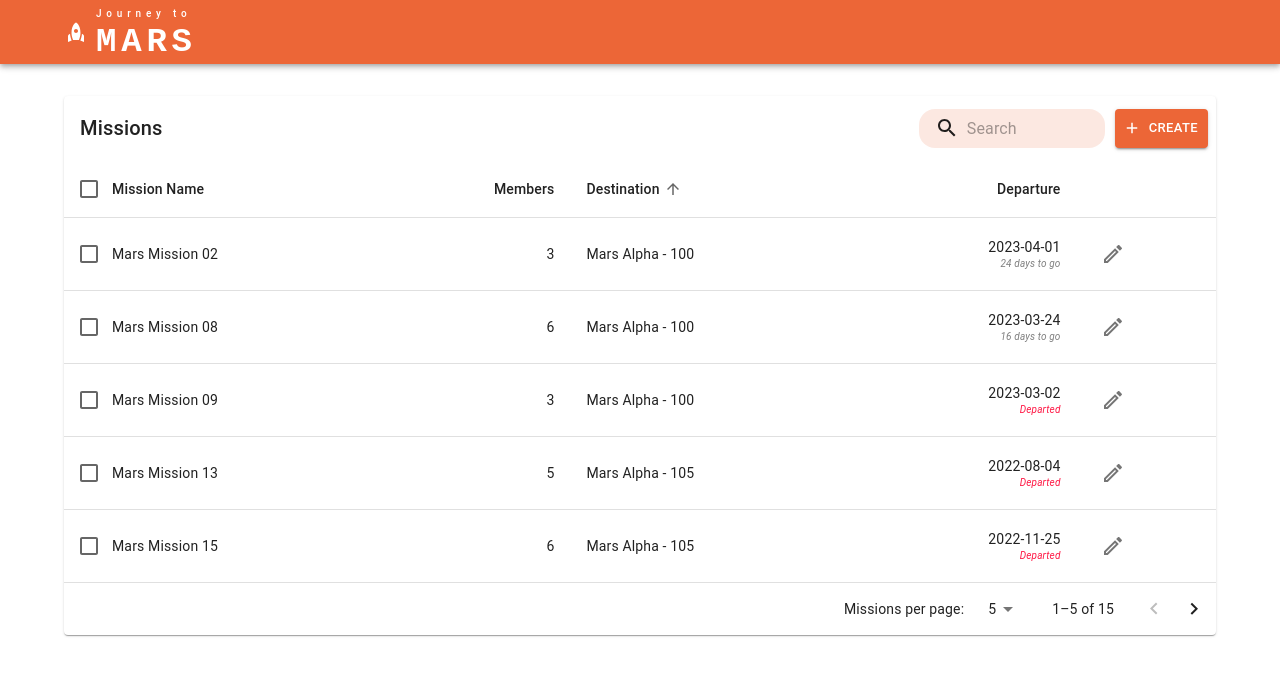
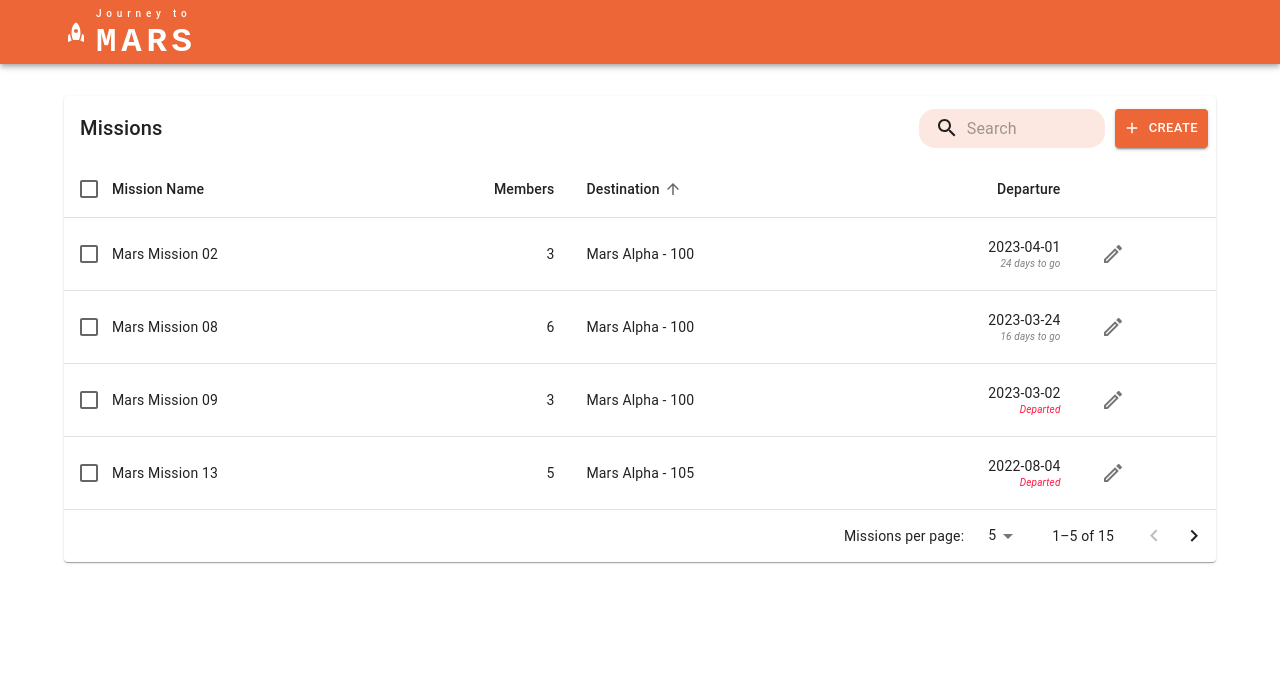
Before and after one commit to thinkbleworg/relay42-assignment, a React app: page / in a window 1280 px wide. Shown: the top 676 px of the page. Built offline with nearby package versions, Linux system fonts and the light colour scheme.

Commit message:
Mission Table height set, readme updated, 404 file included

```diff
--- a/src/components/Table/MissionTable.tsx
+++ b/src/components/Table/MissionTable.tsx
@@ -120,8 +120,13 @@ const MissionTable = (props: any) => {
                     updateSearchResults={updateSearchResults}
                     handleCreateBtnClick={handleCreateBtnClick}
                 />
-                <TableContainer>
-                    <Table sx={{minWidth: 750}} aria-labelledby="tableTitle" size={"medium"}>
+                <TableContainer sx={{maxHeight: 350}}>
+                    <Table
+                        stickyHeader
+                        sx={{minWidth: 750}}
+                        aria-labelledby="tableTitle"
+                        size={"medium"}
+                    >
                         <TableHeader
                             numSelected={selected.length}
                             order={order}
--- a/webpack.config.ts
+++ b/webpack.config.ts
@@ -55,7 +55,10 @@ const webpackConfig = (env): Configuration => ({
         new ForkTsCheckerWebpackPlugin(),
         new ESLintPlugin({files: "./src/**/*.{ts,tsx,js,jsx}"}),
         new CopyPlugin({
-            patterns: [{from: path.resolve("public", "data.json")}]
+            patterns: [
+                {from: path.resolve("public", "data.json")},
+                {from: path.resolve("public", "404.html")}
+            ]
         })
     ]
 });
```
Also changed, not shown: 1 other file (tests, documents, lock files or other folders).
